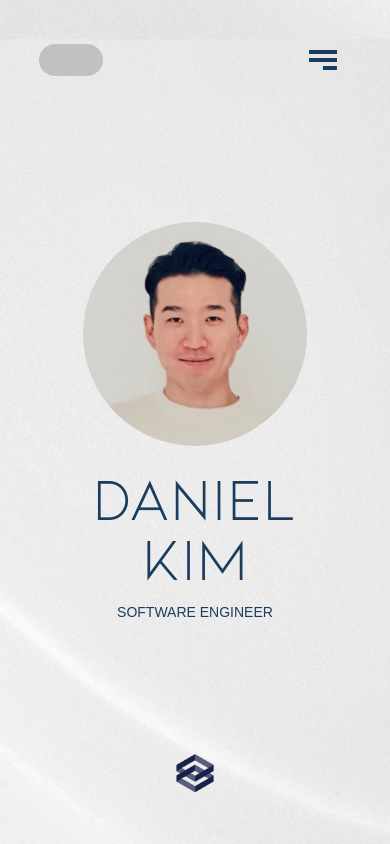
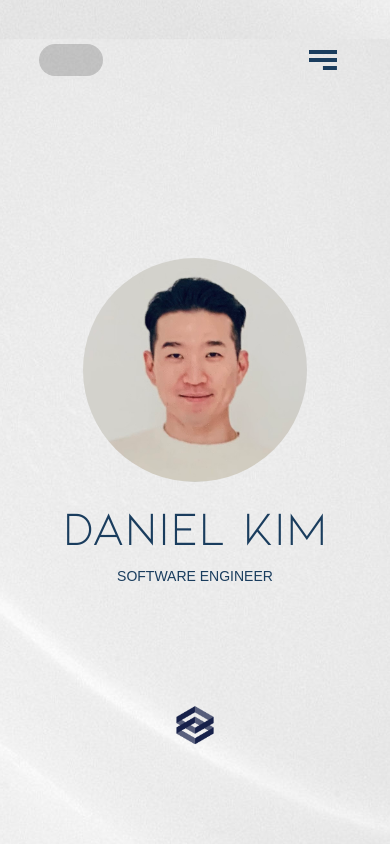
Before and after one commit to danjaykim/portfolio, a React (Vite) app: page / in a window 390 px wide. Shown: the top 844 px of the page. Built offline with nearby package versions, Linux system fonts and the light colour scheme; some icons are missing; a web font is replaced by a local one.

Commit message:
Added margin bottom to show 'Learn More' logo and scaled name down to 5xl for mobile devices

```diff
--- a/src/components/HeroContent.jsx
+++ b/src/components/HeroContent.jsx
@@ -13,7 +13,7 @@ export default function HeroContent({ darkMode }) {
                     className="w-56 md:w-60 rounded-full"
                 />
                 <div className="text-[#1a3d5e] dark:text-neutral-200 text-center">
-                    <h1 className="font-kiona text-6xl md:text-[6rem] blur-[.5px]">
+                    <h1 className="font-kiona text-5xl md:text-[6rem] blur-[.5px]">
                         DANIEL KIM
                     </h1>
                     <p className="font-sans font-extralight text-sm md:text-lg mt-4 blur-[.4px]">
@@ -25,7 +25,7 @@ export default function HeroContent({ darkMode }) {
                 to="about"
                 smooth={true}
                 duration={500}
-                className="absolute bottom-0 mb-4 max-w-24 md:max-w-28 cursor-pointer"
+                className="absolute bottom-0 mb-16 md:mb-4 max-w-24 md:max-w-28 cursor-pointer"
                 offset={-55}
                 onMouseEnter={() => setIsHovered(true)}
                 onMouseLeave={() => setIsHovered(false)}
--- a/src/components/MenuButton.jsx
+++ b/src/components/MenuButton.jsx
@@ -4,7 +4,7 @@ export default function MenuButton({ open, setOpen }) {
     return (
         <motion.button
             onClick={() => setOpen((prevState) => !prevState)}
-            className="relative h-14 w-14 z-50 md:hidden"
+            className="relative h-14 w-14 z-50 blur-[.5px] md:hidden"
             animate={open ? 'open' : 'closed'}
             initial={false}
         >
```
